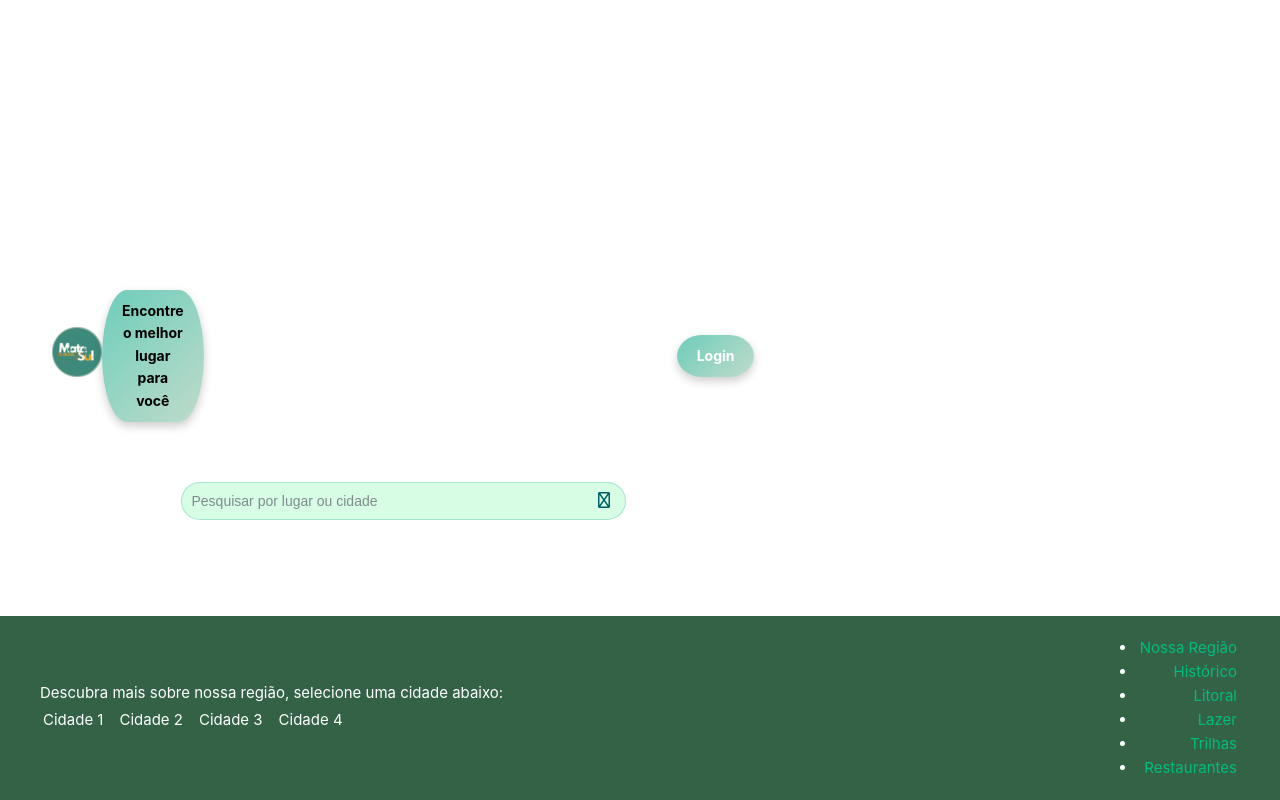
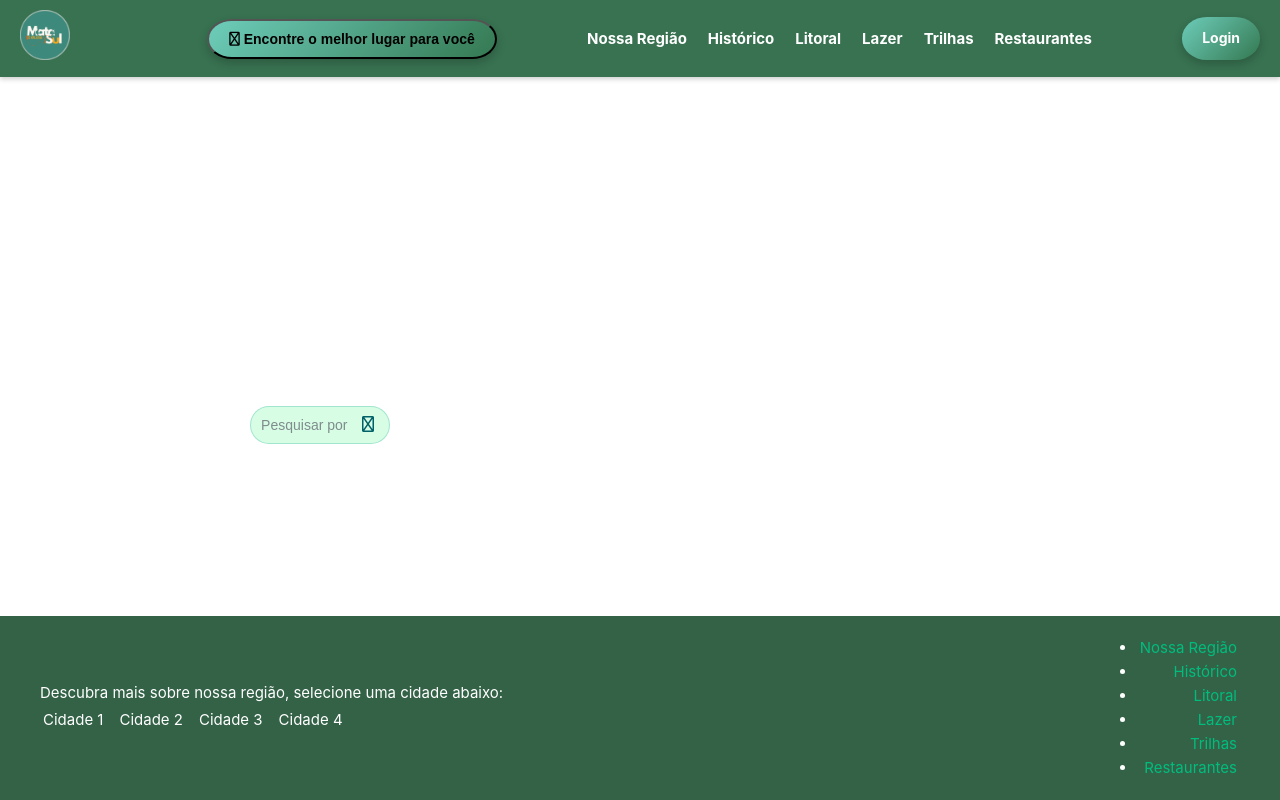
Before and after one commit to D4N1M4/ExploraMataSul, a Vue app: page / in a window 1280 px wide. Built offline with nearby package versions, Linux system fonts and the light colour scheme.

Commit message:
corrigindo css do componete NavBar

```diff
--- a/src/components/NavBar.vue
+++ b/src/components/NavBar.vue
@@ -1,14 +1,16 @@
 <template>
 <header>
     <nav class="menu">
-    <!-- Logo -->
         <div class="logo">
             <img src="../assets/logosite.png" alt="Explora Mata Sul" />
         </div>
-
-    <!-- Links do Menu -->
+        <div class="busca-section">
+            <button class="busca-button">
+                <i class="fas fa-search"></i>
+                Encontre o melhor lugar para você
+            </button>
+        </div>
         <ul>
-        <li class="highlight">Encontre o melhor lugar para você</li>
             <li><a href="#nossa-regiao">Nossa Região</a></li>
             <li><a href="#historico">Histórico</a></li>
             <li><a href="#litoral">Litoral</a></li>
@@ -16,7 +18,6 @@
             <li><a href="#trilhas">Trilhas</a></li>
             <li><a href="#restaurantes">Restaurantes</a></li>
         </ul>
-
         <!-- Botão de Login -->
         <div class="login-button">
             Login
@@ -27,11 +28,19 @@
 
 <style scoped>
 /* Estilo do header */
+
 .menu {
 display: flex;
 justify-content: space-between;
 align-items: center;
 padding: 10px 20px;
+width: 100%;
+position: fixed;
+top: 0;
+left: 0;
+background-color: #387251;
+z-index: 1000;
+box-shadow: 0 2px 5px rgba(0, 0, 0, 0.2);
 }
 
 /* Estilo da logo */
@@ -39,7 +48,9 @@ padding: 10px 20px;
 height: 50px; /* Altura da logo */
 width: auto; /* Manter a proporção */
 }
-
+.busca-section {
+margin-left: 50px;
+}
 /* Estilos restantes do menu */
 .menu ul {
 list-style: none;
@@ -61,7 +72,7 @@ transition: color 0.3s ease;
 .menu a:hover {
 color: #5de69a;
 }
-.highlight {
+.busca-button {
 position: relative;
 background: linear-gradient(135deg, rgb(109, 205, 186), rgba(44, 136, 83, 0.3));
 border-radius: 25px / 50%;
@@ -72,6 +83,11 @@ font-size: 14px;
 text-align: center;
 box-shadow: 0 4px 10px rgba(0, 0, 0, 0.2);
 transition: transform 0.3s ease, box-shadow 0.3s ease;
+cursor: pointer;
+}
+.busca-button:hover {
+transform: scale(1.05);
+box-shadow: 0 6px 12px rgba(0, 0, 0, 0.3);
 }
 .login-button {
 background: linear-gradient(135deg, rgb(109, 205, 186), rgba(44, 136, 83, 0.3));
```
Lines whose indentation alone changed are shown as unchanged.
